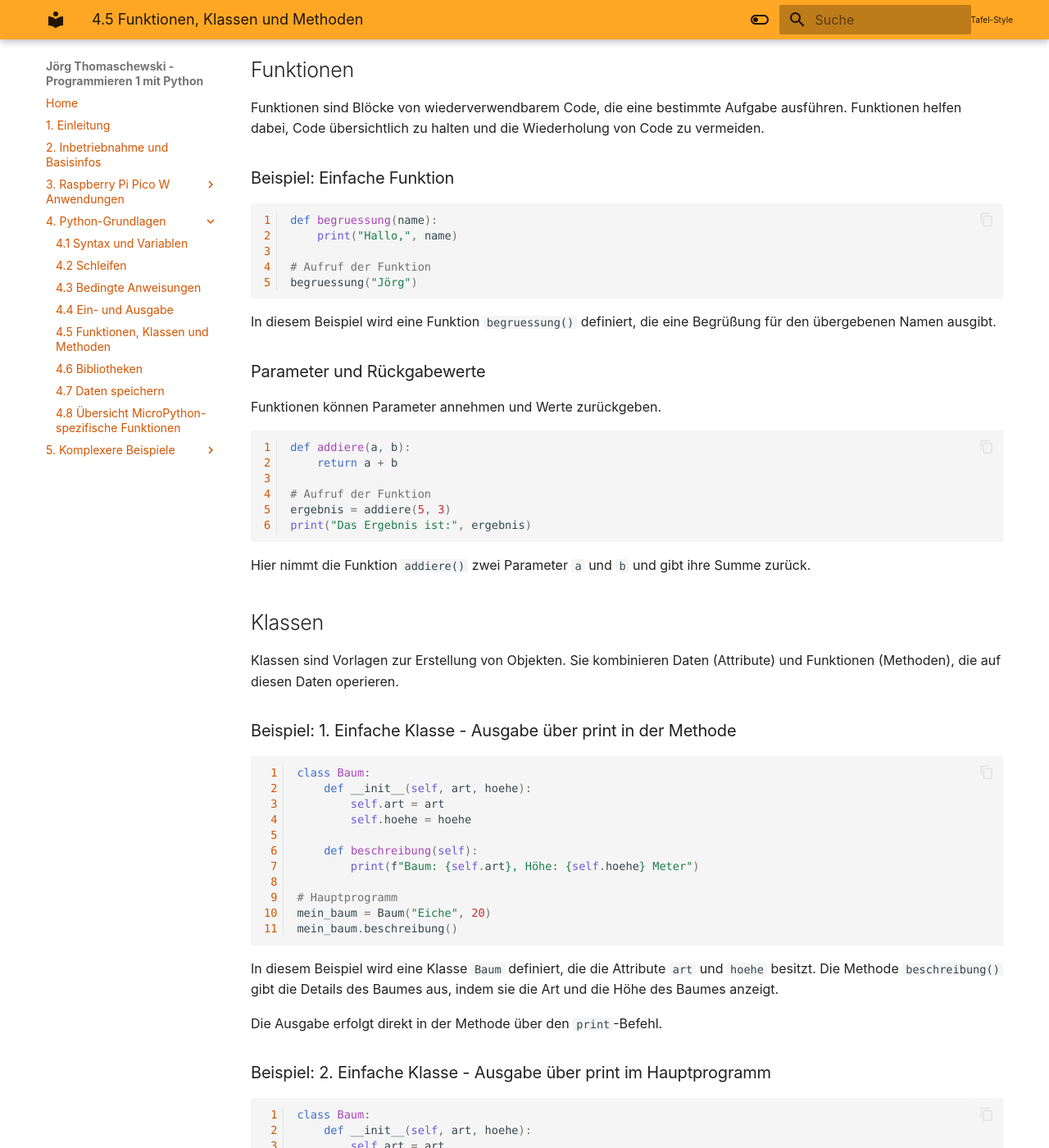
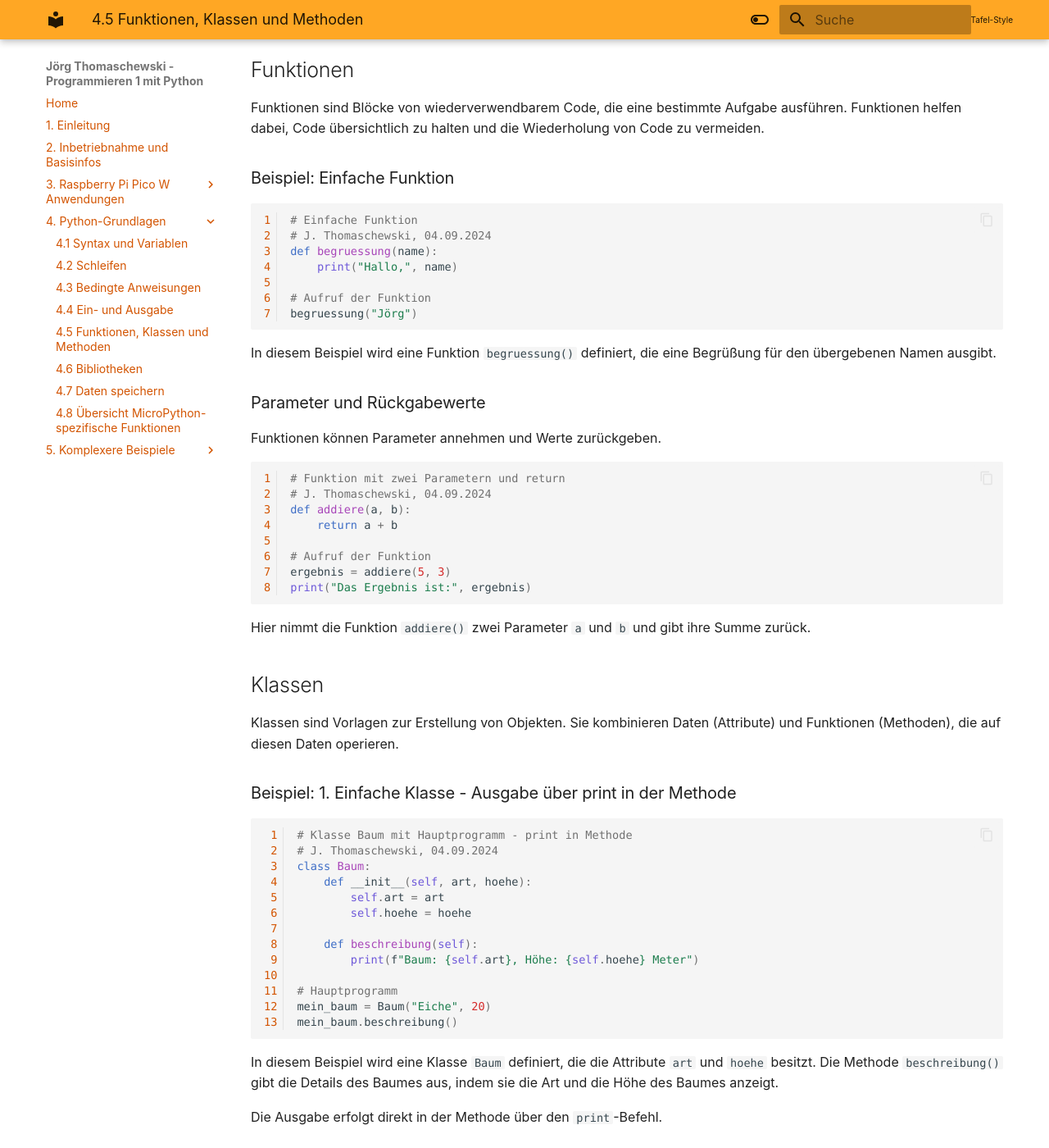
Before and after one commit to JoergThomaschewski/website-prog1, an MkDocs documentation site: the page built from docs/4PythonGrundlagen/4.5FunktionenKlassenMethoden.md, in a window 1280 px wide and 1400 px high, scrolled down 1287 px. Shown: the whole window at 82% size. Built offline with MkDocs 1.6.1 and Material for MkDocs 9.7.7, drawn with Linux system fonts in a browser that asks for light colours; some of the changed text lies outside the part shown.

Commit message:
kleine Änderungen - Kommentare hinzugefügt

````diff
--- a/docs/4PythonGrundlagen/4.5FunktionenKlassenMethoden.md
+++ b/docs/4PythonGrundlagen/4.5FunktionenKlassenMethoden.md
@@ -39,6 +39,8 @@ Funktionen sind Blöcke von wiederverwendbarem Code, die eine bestimmte Aufgabe
 ### Beispiel: Einfache Funktion
 
 ```python linenums="1"
+# Einfache Funktion
+# J. Thomaschewski, 04.09.2024
 def begruessung(name):
     print("Hallo,", name)
 
@@ -53,6 +55,8 @@ In diesem Beispiel wird eine Funktion `begruessung()` definiert, die eine Begrü
 Funktionen können Parameter annehmen und Werte zurückgeben.
 
 ```python linenums="1"
+# Funktion mit zwei Parametern und return
+# J. Thomaschewski, 04.09.2024
 def addiere(a, b):
     return a + b
 
@@ -70,6 +74,8 @@ Klassen sind Vorlagen zur Erstellung von Objekten. Sie kombinieren Daten (Attrib
 ### Beispiel: 1. Einfache Klasse - Ausgabe über print in der Methode
 
 ```python linenums="1"
+# Klasse Baum mit Hauptprogramm - print in Methode
+# J. Thomaschewski, 04.09.2024
 class Baum:
     def __init__(self, art, hoehe):
         self.art = art
@@ -90,6 +96,8 @@ Die Ausgabe erfolgt direkt in der Methode über den `print`-Befehl.
 ### Beispiel: 2. Einfache Klasse - Ausgabe über print im Hauptprogramm
 
 ```python linenums="1"
+# Klasse Baum mit Hauptprogramm - return
+# J. Thomaschewski, 04.09.2024
 class Baum:
     def __init__(self, art, hoehe):
         self.art = art
@@ -120,6 +128,8 @@ Methoden sind Funktionen, die innerhalb einer Klasse definiert sind und auf Obje
 ### Beispiel: Methode zur Berechnung
 
 ```python linenums="1"
+# Klasse Kreis mit Hauptprogramm
+# J. Thomaschewski, 04.09.2024
 class Kreis:
     def __init__(self, radius):
         self.radius = radius
````
Also changed, not shown: docs/4PythonGrundlagen/4.7DatenSpeichern.md (+9 -0 lines), docs/5KomplexereBeispiel/index.md (+1 -1 lines).
